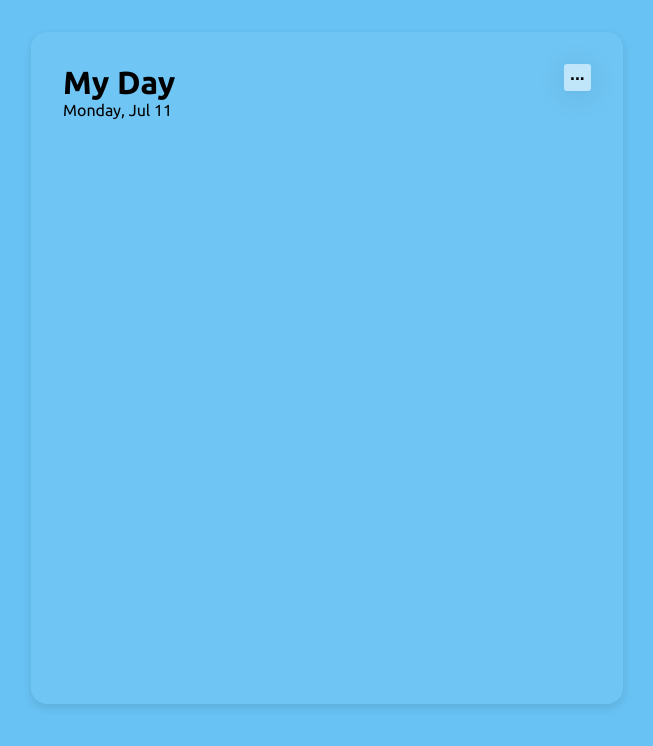
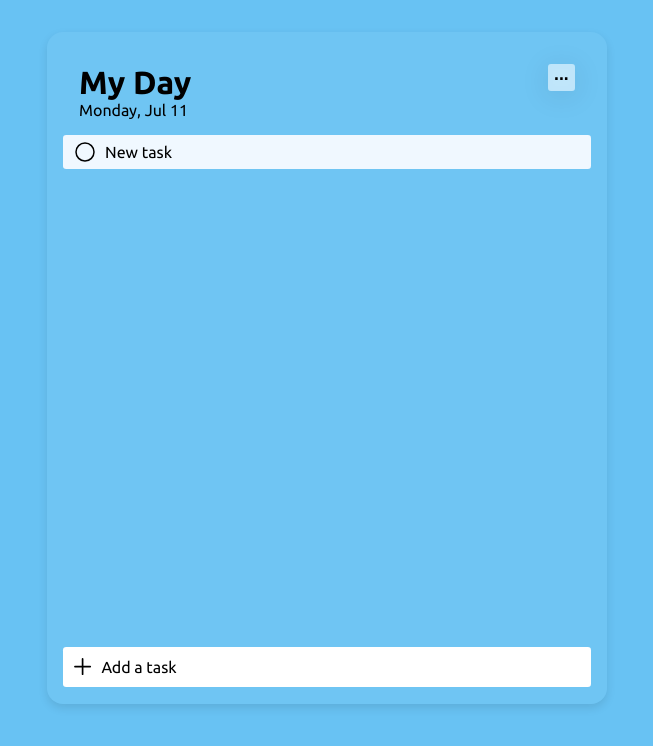
Before and after one commit to jebarsonponraj/To-Do-App, a plain HTML site: page index.html in a window 1280 px wide. Shown: the whole page, without its empty margins (313-966 px from the left). Drawn offline with nearby package versions, Linux system fonts and the light colour scheme.

Commit message:
Complete some UI

```diff
--- a/app.js
+++ b/app.js
@@ -16,6 +16,6 @@ input.addEventListener("keydown", function(e){
 })
 
 
-list.addEventListener("click", function(){
-    ul.removeChild(list)
-})
+// list.addEventListener("click", function(){
+//     ul.removeChild(list)
+// })
--- a/index.html
+++ b/index.html
@@ -5,6 +5,8 @@
     <meta http-equiv="X-UA-Compatible" content="IE=edge">
     <meta name="viewport" content="width=device-width, initial-scale=1.0">
     <link rel="stylesheet" href="styles.css">
+    <script type="module" src="https://unpkg.com/ionicons@5.5.2/dist/ionicons/ionicons.esm.js"></script>
+    <script nomodule src="https://unpkg.com/ionicons@5.5.2/dist/ionicons/ionicons.js"></script>
 
 
     <title>To Do List App</title>
@@ -18,12 +20,31 @@
             </div>
             <button class="menu"><p>...</p></button>
         </div>
+        <div class="img-container">
+            <img src="/images/bullseye.png" alt="Bullseye" class="welcome-img">
+            <p class="welcome-text">Add your tasks</p>
+        </div>
         <div class="to-do-container">
+            <ul class="main-list">
+                <li class="list">
+                    <ion-icon class="checkmark-icon" name="checkmark-sharp"></ion-icon>
+                    <ion-icon class="circle-icon" name="ellipse-outline"></ion-icon>
+                    <p>New task</p>
+                    <ion-icon class="delete-icon" name="trash-sharp"></ion-icon>
+                </li>
 
-            <ul class="main-list">
+
+
+
             </ul>
         </div>
-
+        <div class="input-container">
+            <input type="text" class="input-box" placeholder="Type Something.....">
+            <div class="input-text">
+                <ion-icon class="add-icon" name="add-outline"></ion-icon>
+                <span class="add-text">Add a task</span>
+            </div>
+        </div>
     </div>
 
 
--- a/styles.css
+++ b/styles.css
@@ -3,6 +3,14 @@
 *{
     padding: 0;
     margin: 0;
+    box-sizing: border-box;
+    /* outline: 1px solid rebeccapurple !important; */
+    /* background-color: chartreuse; */
+
+}
+
+html{
+    font-family: 'Ubuntu', sans-serif;
 }
 
 body{
@@ -10,33 +18,32 @@ body{
     display: flex;
     justify-content: center;
     align-items: center;
-    font-family: 'Ubuntu', sans-serif;
+
 }
 
 li{
-    /* list-style: none; */
+    list-style: none;
 }
 
 
 .main-container{
+    display: grid;
+    grid-template-rows: 1fr 6fr 1fr;
     margin-top: 2rem;
     padding: 1rem;
     width: 35rem;
-    height: 40rem;
+    height: 42rem;
     background: rgba(255, 255, 255, 0.05);
     border-radius: 16px;
     box-shadow: 0 4px 10px rgba(0, 0, 0, 0.1);
     backdrop-filter: blur(0px);
     -webkit-backdrop-filter: blur(0px);
-
+    position: relative;
 }
 
 .to-do-container{
-    display: flex;
-    justify-content: center;
-    align-items: center;
-    flex-direction: column;
-    gap: 5rem;
+    overflow-y: auto;
+    height: 30rem;
 }
 
 .header{
@@ -63,3 +70,122 @@ li{
     font-weight: 700;
     cursor: pointer;
 }
+
+.img-container{
+    display: none;
+    height: 3rem;
+    /* display: flex; */
+    justify-content: center;
+    flex-direction: column;
+    align-items: center;
+
+}
+
+.welcome-img{
+    margin-top: 17rem;
+    width: 15rem;
+}
+
+.welcome-text{
+    width: 15rem;
+    font-size: 1.5rem;
+    font-weight: 500;
+    text-align: center;
+}
+
+.input-container{
+    position: relative;
+    top: 2rem;
+}
+
+.input-box{
+    width: 100%;
+    height: 2.5rem;
+    border-radius: .2rem;
+    border: none;
+}
+
+.main-list{
+    width: 100%;
+    display: flex;
+    flex-direction: column;
+    align-items: center;
+    gap: 1rem;
+}
+
+.list{
+    display: flex;
+    flex: 2;
+    align-items: center;
+    background-color: aliceblue;
+    width: 100%;
+    padding: 5px;
+    border-radius: .2rem;
+    position: relative;
+}
+.list p{
+    margin-left: 8px;
+    width: 85%;
+}
+
+.circle-icon{
+    margin-left: 5px;
+    font-size: 1.5rem;
+}
+
+.checkmark-icon{
+    display: none;
+    left: 15px;
+    font-size: 15px;
+    position: absolute;
+}
+
+.checkmark-icon .active{
+    display: block;
+}
+
+.delete-icon{
+    display: none;
+    position: absolute;
+    right: 1rem;
+}
+
+.delete-icon .active{
+    display: block;
+}
+
+input:focus{
+    outline: none;
+}
+
+.input-text{
+    display: flex;
+    justify-content: flex-start;
+    align-items: center;
+    margin-top: -2.1rem;
+    margin-left: .4rem;
+    z-index: -1;
+}
+
+.add-icon{
+    font-size: 1.7rem;
+    padding-right: .3rem;
+}
+
+.add-text{
+    font-size: 1rem;
+}
+
+input::placeholder{
+    opacity: 0;
+    padding-left: .5rem;
+}
+
+input:focus::placeholder{
+    opacity: 1;
+}
+
+input[type=text]{
+    font-size: 1rem;
+    padding-left: .6rem;
+}
```
Also changed, not shown: 1 other file.
